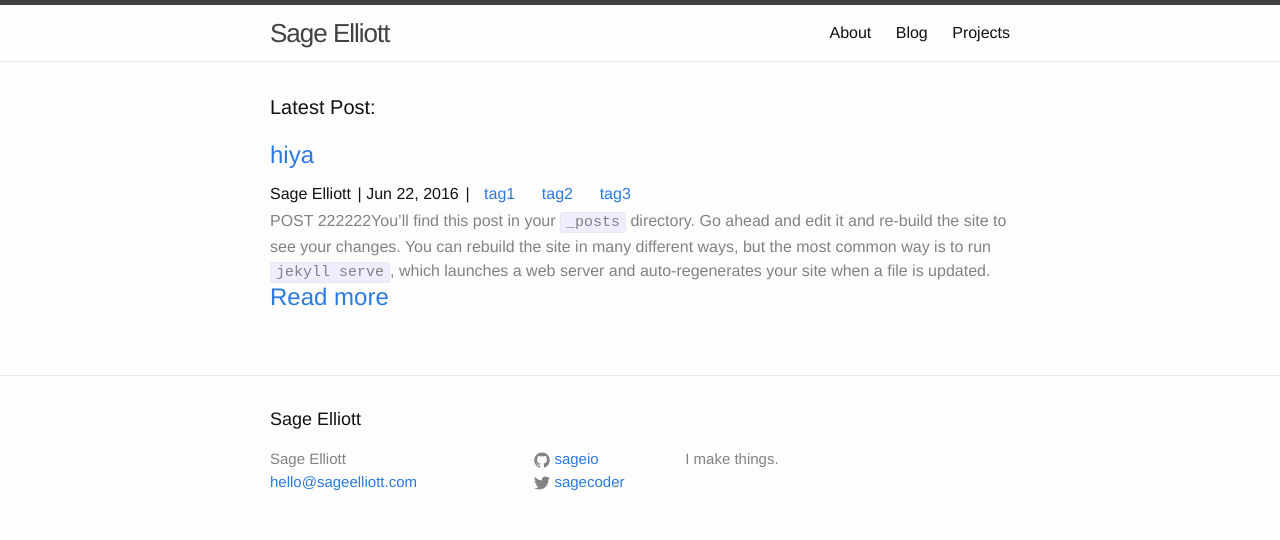
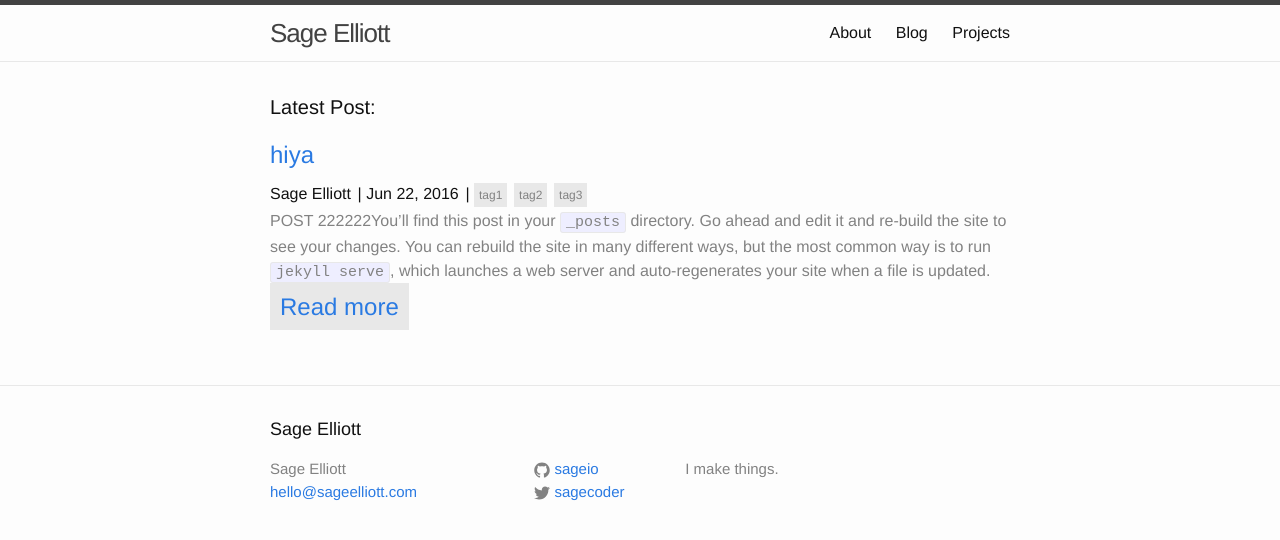
Before and after one commit to sagecodes/sage-blog, a Jekyll site: the page built from index.html, in a window 1280 px wide. Shown: the top 540 px of the page. Built offline with Jekyll 4.4.1, drawn with Linux system fonts in a browser that asks for light colours.

Commit message:
move tags on blog next to date, and add style to readmore button on index

```diff
--- a/css/main.scss
+++ b/css/main.scss
@@ -60,12 +60,22 @@ $on-laptop:        800px;
  font-size:16px;
  color: $grey-color;
  p {
- margin-bottom: -5px;
+ margin-bottom: 5px;
  }
 }
 
 .post_tag {
- font-size:16px;
+ font-size:12px;
  color: $grey-color;
- padding:10px;
+ padding:5px;
+ background-color:$grey-color-light;
+ a {
+    color: $grey-color;
+ }
 }
+
+.btn {
+    padding:10px;
+    background-color:$grey-color-light;
+
+}
--- a/index.html
+++ b/index.html
@@ -23,7 +23,7 @@ layout: default
             {% endif %}
             <span class="post_excerpt">  {{ post.excerpt }} </span>
 
-          <a href="{{post.url | prepend: site.baseurl }}"> Read more</a>
+          <a class="btn" href="{{post.url | prepend: site.baseurl }}"> Read more</a>
 
 
 
```
Also changed, not shown: blog.md (+5 -4 lines).
